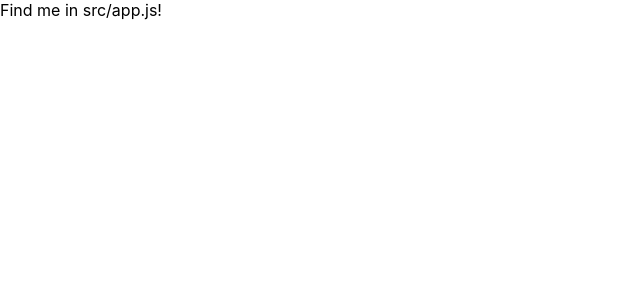
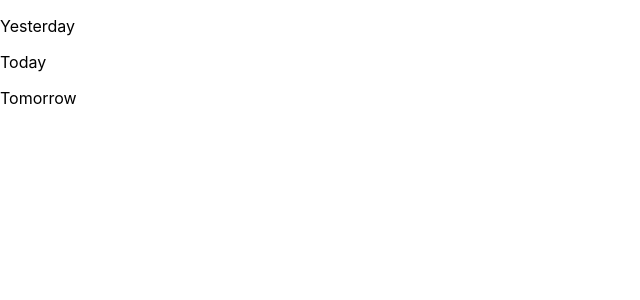
Before and after one commit to joannaringqvist/joanna-weather-app, a React (Create React App) app: page / in a window 1280 px wide. Shown: the top 300 px of the page, without its empty margins (0-640 px from the left). Built offline with nearby package versions, Linux system fonts and the light colour scheme.

Commit message:
Created some basic components

```diff
--- a/src/App.js
+++ b/src/App.js
@@ -1,9 +1,15 @@
-import React from 'react'
+import React from 'react';
+
+import Actual from './components/Actual';
+import Yesterday from './components/Yesterday';
+import Tomorrow from './components/Tomorrow';
 
 export const App = () => {
   return (
-    <div>
-      Find me in src/app.js!
-    </div>
+    <main>
+      <Yesterday />
+      <Actual />
+      <Tomorrow />
+    </main>
   )
 }
--- /dev/null
+++ b/src/components/Actual.js
@@ -0,0 +1,11 @@
+import React from 'react';
+
+const Actual = () => {
+  return (
+    <div>
+      <p>Today</p>
+    </div>
+  )
+}
+
+export default Actual;
--- /dev/null
+++ b/src/components/Tomorrow.js
@@ -0,0 +1,11 @@
+import React from 'react';
+
+const Tomorrow = () => {
+  return (
+    <div>
+      <p>Tomorrow</p>
+    </div>
+  )
+}
+
+export default Tomorrow;
--- /dev/null
+++ b/src/components/Yesterday.js
@@ -0,0 +1,11 @@
+import React from 'react';
+
+const Yesterday = () => {
+  return (
+    <div>
+      <p>Yesterday</p>
+    </div>
+  )
+}
+
+export default Yesterday;
```
